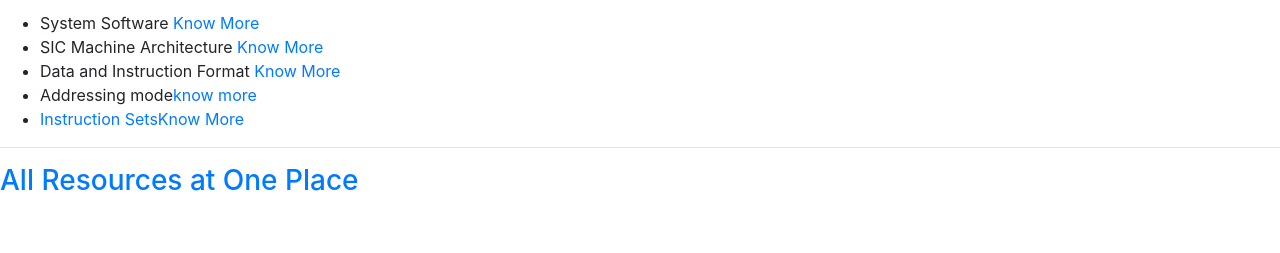
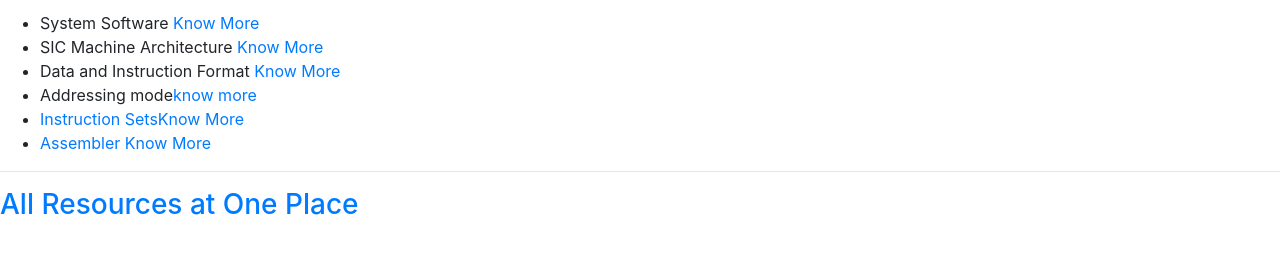
Before and after one commit to TrivandrumTuition/TrivandrumTuition.github.io, a plain HTML site: page sp.html in a window 1280 px wide. Shown: the part 165-418 px from the top of the page. Drawn offline with nearby package versions, Linux system fonts and the light colour scheme.

Commit message:
Update sp.html

```diff
--- a/sp.html
+++ b/sp.html
@@ -36,7 +36,7 @@
 	  <li>Data and Instruction Format <a href="https://drive.google.com/file/d/1sjRa5T1OnG4QNTYT_gFbPZWy3WeZAK5Q/view?usp=share_link" target="_blank">Know More</a></li>
 <li>Addressing mode<a href="https://drive.google.com/file/d/1NCfTjZk4KvPInVLZdnr3seQmcJtGOD1y/view?usp=sharing"  target="_blank">know more</li>
 <li>Instruction Sets<a href="https://drive.google.com/file/d/1pYnIPSfss8BXuSaTANa5PIHoIqhvNWHV/view?usp=share_link""  target="_blank">Know More</li>
-
+<li>Assembler <a href="https://drive.google.com/file/d/18GlOxIbcRr-5CLaGb8B-YiHIJriel3qv/view?usp=share_link" target="_blank">Know More</li>
 
 </ul>
 
```
